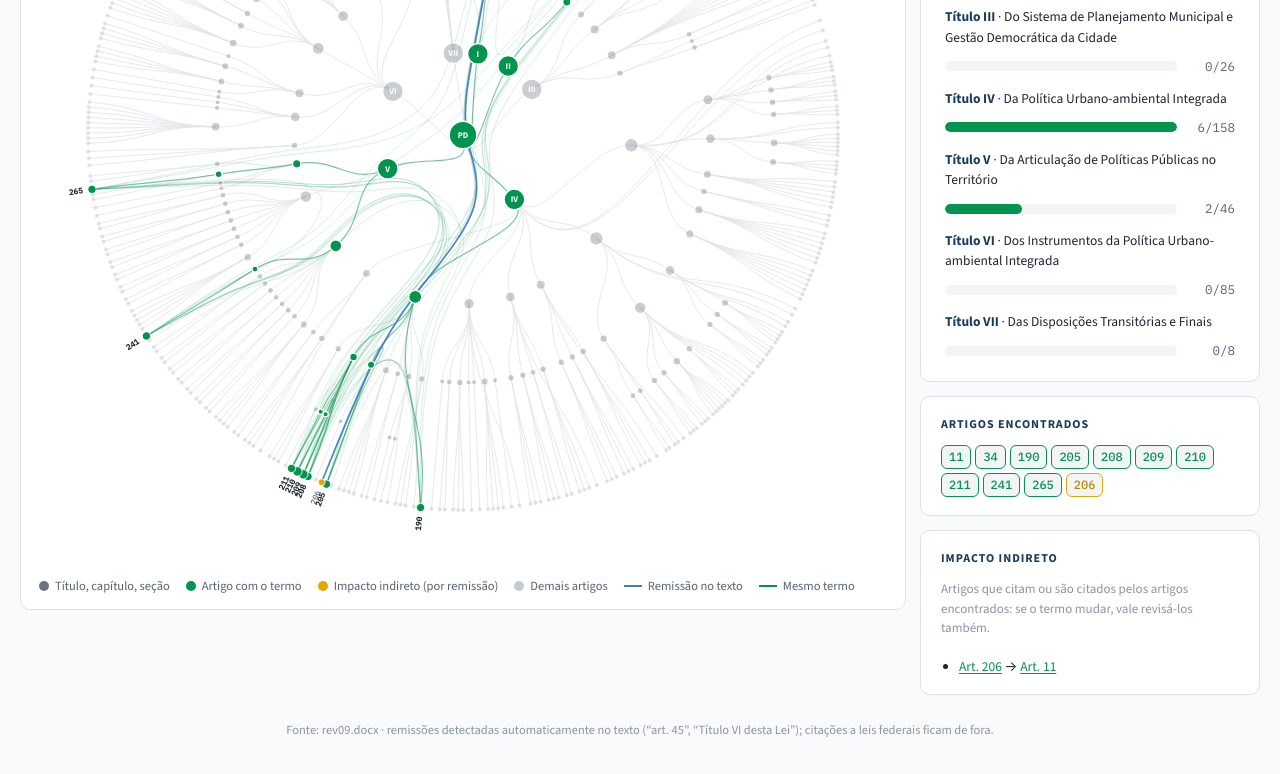
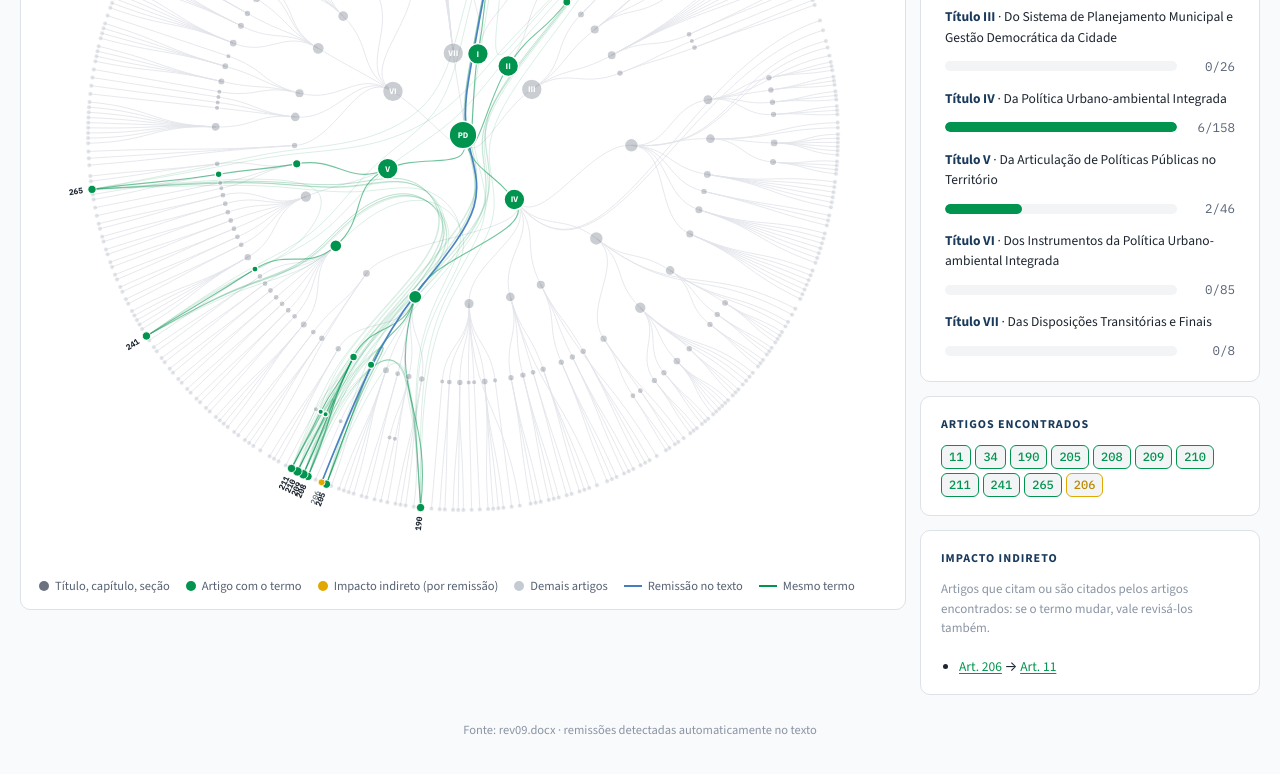
Before and after one commit to cassiusbusy/minuta-outubro, a plain HTML site: page grafo.html in a window 1280 px wide. Shown: the part 901-1675 px from the top of the page. Drawn offline with nearby package versions, Linux system fonts and the light colour scheme.

Commit message:
Grafo: rodapé mais curto
Co-Authored-By: Claude Opus 5.5 <noreply@anthropic.com>
Claude-Session: https://claude.ai/code/session_01FpgRU2GRuPprxmGRbiHUdJ

```diff
--- a/grafo.html
+++ b/grafo.html
@@ -407,7 +407,7 @@
     const no = e.target.closest('[data-no]'); if (no) detalharNo(porId.get(no.dataset.no));
   });
 
-  $('rodape').textContent = `Fonte: ${M.documento.arquivo} · remissões detectadas automaticamente no texto (“art. 45”, “Título VI desta Lei”); citações a leis federais ficam de fora.`;
+  $('rodape').textContent = `Fonte: ${M.documento.arquivo} · remissões detectadas automaticamente no texto`;
   paraFormulario();
   executar(true);
 </script>
```
